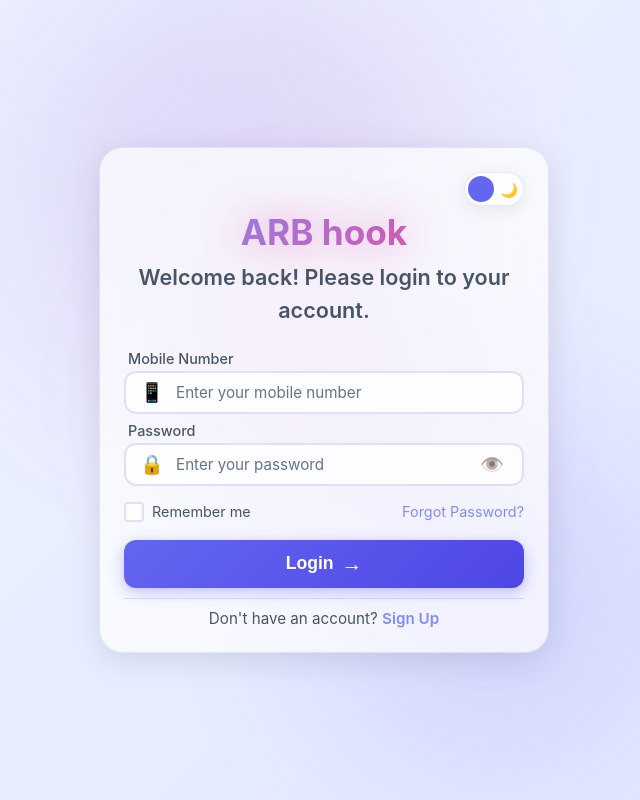
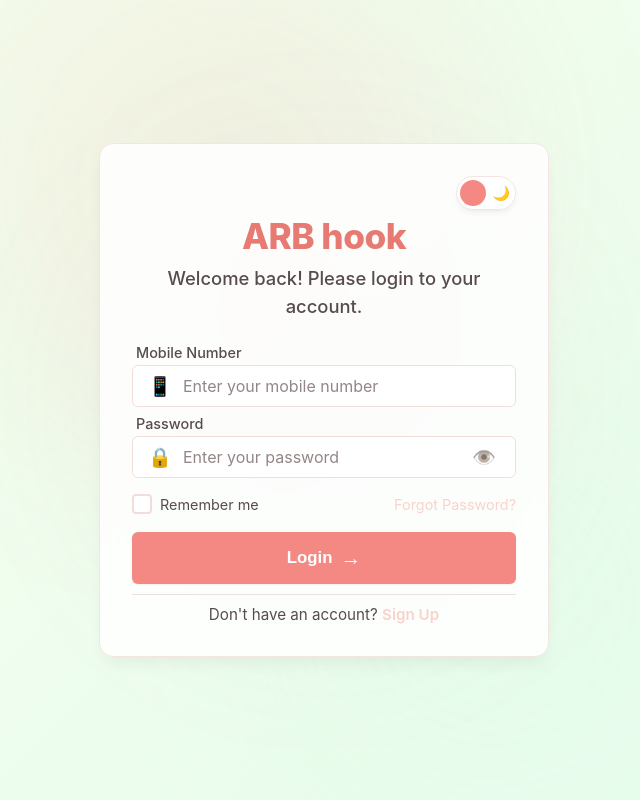
Before and after one commit to Bishek-lpu/arbhook-ui, a React (Vite) app: page / in a window 1280 px wide. Shown: the whole page, without its empty margins (316-956 px from the left). Built offline with nearby package versions, Linux system fonts and the light colour scheme.

Commit message:
add theme best color

```diff
--- a/src/index.css
+++ b/src/index.css
@@ -8,33 +8,45 @@
 }
 
 :root {
-    /* Color Palette */
-    --primary-color: #6366f1;
-    --primary-dark: #4f46e5;
-    --primary-light: #818cf8;
-    --secondary-color: #ec4899;
-    --accent-color: #8b5cf6;
+    /* Color Palette - Pastel Theme */
+    --primary-color: #F48882;
+    /* Coral */
+    --primary-dark: #e87a74;
+    /* Darker Coral */
+    --primary-light: #FAD2CC;
+    /* Peach */
+    --secondary-color: #C6FAD2;
+    /* Pastel Green */
+    --accent-color: #DD9BCF;
+    /* Pastel Purple */
 
-    /* Light Theme (Default) */
-    --bg-gradient-start: #f0f4ff;
-    --bg-gradient-end: #e0e7ff;
+    /* Light Theme (Clean Minimal) */
+    --bg-gradient-start: #F6FFEE;
+    /* Cream */
+    --bg-gradient-end: #e6fced;
+    /* Light pastel green hint */
 
-    --text-primary: #1e293b;
-    --text-secondary: #475569;
-    --text-muted: #64748b;
+    --text-primary: #2d2626;
+    /* Soft Dark Brown/Grey */
+    --text-secondary: #574c4c;
+    /* Lighter Brown/Grey */
+    --text-muted: #948686;
+    /* Muted Brown/Grey */
 
-    --input-bg: rgba(255, 255, 255, 0.8);
-    --input-border: rgba(99, 102, 241, 0.2);
-    --input-focus: rgba(99, 102, 241, 0.2);
+    --input-bg: #ffffff;
+    --input-border: #f0dedc;
+    /* Light warm border */
+    --input-focus: #F48882;
 
-    --card-bg: rgba(255, 255, 255, 0.7);
-    --card-border: rgba(99, 102, 241, 0.15);
+    --card-bg: rgba(255, 255, 255, 0.85);
+    --card-border: #f5e4e2;
+    /* Soft warm border */
 
-    /* Shadows */
-    --shadow-sm: 0 2px 8px rgba(0, 0, 0, 0.05);
-    --shadow-md: 0 4px 16px rgba(0, 0, 0, 0.08);
-    --shadow-lg: 0 8px 32px rgba(0, 0, 0, 0.1);
-    --shadow-glow: 0 0 20px rgba(99, 102, 241, 0.2);
+    /* Shadows - Soft Flat UI */
+    --shadow-sm: 0 1px 2px 0 rgba(0, 0, 0, 0.05);
+    --shadow-md: 0 4px 6px -1px rgba(0, 0, 0, 0.05), 0 2px 4px -2px rgba(0, 0, 0, 0.05);
+    --shadow-lg: 0 10px 15px -3px rgba(0, 0, 0, 0.05), 0 4px 6px -4px rgba(0, 0, 0, 0.025);
+    --shadow-glow: 0 0 15px rgba(244, 136, 130, 0.15);
 
     /* Spacing */
     --spacing-xs: 0.5rem;
@@ -43,33 +55,43 @@
     --spacing-lg: 2rem;
     --spacing-xl: 3rem;
 
-    /* Border Radius */
-    --radius-sm: 8px;
-    --radius-md: 12px;
-    --radius-lg: 16px;
-    --radius-xl: 24px;
+    /* Border Radius - Softer Curves */
+    --radius-sm: 6px;
+    --radius-md: 10px;
+    --radius-lg: 14px;
+    --radius-xl: 20px;
 }
 
-/* Dark Theme */
+/* Dark Theme - Sleek Midnight Pastel */
 body.dark-theme {
-    --bg-gradient-start: #0f172a;
-    --bg-gradient-end: #1e293b;
+    --bg-gradient-start: #0B0F19;
+    /* Deepest Midnight Blue */
+    --bg-gradient-end: #1A1B41;
+    /* Rich Deep Indigo */
 
-    --text-primary: #f8fafc;
-    --text-secondary: #cbd5e1;
-    --text-muted: #94a3b8;
+    --text-primary: #F8FAFC;
+    /* Clean White */
+    --text-secondary: #94A3B8;
+    /* Cool Slate secondary */
+    --text-muted: #64748B;
+    /* Muted Blue-grey */
 
-    --input-bg: rgba(255, 255, 255, 0.05);
-    --input-border: rgba(255, 255, 255, 0.1);
-    --input-focus: rgba(99, 102, 241, 0.3);
+    --input-bg: #131B2F;
+    /* Sophisticated dark navy for inputs */
+    --input-border: #2E3856;
+    /* Subtle indigo borders */
+    --input-focus: #F48882;
+    /* The Light Coral accent */
 
-    --card-bg: rgba(255, 255, 255, 0.03);
-    --card-border: rgba(255, 255, 255, 0.1);
+    --card-bg: #0B0F19;
+    /* Pure navy backdrop */
+    --card-border: #1E293B;
+    /* Smooth transition border */
 
-    --shadow-sm: 0 2px 8px rgba(0, 0, 0, 0.1);
-    --shadow-md: 0 4px 16px rgba(0, 0, 0, 0.2);
-    --shadow-lg: 0 8px 32px rgba(0, 0, 0, 0.3);
-    --shadow-glow: 0 0 20px rgba(99, 102, 241, 0.3);
+    --shadow-sm: 0 1px 2px 0 rgba(0, 0, 0, 0.5);
+    --shadow-md: 0 4px 6px -1px rgba(0, 0, 0, 0.3);
+    --shadow-lg: 0 10px 15px -3px rgba(0, 0, 0, 0.5);
+    --shadow-glow: 0 0 15px rgba(244, 136, 130, 0.2);
 }
 
 /* ============================================
@@ -110,38 +132,41 @@ body {
 .bg-circle {
     position: absolute;
     border-radius: 50%;
-    filter: blur(80px);
-    opacity: 0.15;
-    animation: float 20s infinite ease-in-out;
+    filter: blur(100px);
+    /* Increased blur for softer look */
+    opacity: 0.1;
+    /* Reduced opacity to make them subtle */
+    animation: float 25s infinite ease-in-out;
+    /* Slower animation */
     z-index: 0;
 }
 
 .circle-1 {
-    width: 400px;
-    height: 400px;
-    background: linear-gradient(135deg, var(--primary-color), var(--secondary-color));
-    top: -100px;
-    left: -100px;
+    width: 500px;
+    height: 500px;
+    background: var(--primary-color);
+    top: -150px;
+    left: -150px;
     animation-delay: 0s;
 }
 
 .circle-2 {
-    width: 350px;
-    height: 350px;
-    background: linear-gradient(135deg, var(--accent-color), var(--primary-color));
-    bottom: -100px;
-    right: -100px;
-    animation-delay: 7s;
+    width: 450px;
+    height: 450px;
+    background: var(--secondary-color);
+    bottom: -150px;
+    right: -150px;
+    animation-delay: 5s;
 }
 
 .circle-3 {
-    width: 300px;
-    height: 300px;
-    background: linear-gradient(135deg, var(--secondary-color), var(--accent-color));
+    width: 400px;
+    height: 400px;
+    background: var(--accent-color);
     top: 50%;
     left: 50%;
     transform: translate(-50%, -50%);
-    animation-delay: 14s;
+    animation-delay: 10s;
 }
 
 @keyframes float {
@@ -184,8 +209,8 @@ body {
     backdrop-filter: blur(20px);
     -webkit-backdrop-filter: blur(20px);
     border: 1px solid var(--card-border);
-    border-radius: var(--radius-xl);
-    padding: var(--spacing-md);
+    border-radius: var(--radius-lg);
+    padding: var(--spacing-lg);
     box-shadow: var(--shadow-lg);
     animation: slideUp 0.6s cubic-bezier(0.16, 1, 0.3, 1);
 }
@@ -214,14 +239,11 @@ body {
 .logo {
     font-size: 2.2rem;
     /* Reduced font size to save vertical space */
-    font-weight: 700;
-    background: linear-gradient(135deg, var(--primary-light), var(--secondary-color));
-    -webkit-background-clip: text;
-    -webkit-text-fill-color: transparent;
-    background-clip: text;
+    font-weight: 800;
+    color: var(--primary-dark);
     margin-bottom: var(--spacing-xs);
-    /* Reduced spacing */
-    animation: glow 2s ease-in-out infinite alternate;
+    letter-spacing: -0.5px;
+    /* Soft glow animation removed for cleaner look */
 }
 
 @keyframes glow {
@@ -236,10 +258,8 @@ body {
 
 .subtitle {
     color: var(--text-secondary);
-    font-size: 1.35rem;
-    /* Increased size significantly */
-    font-weight: 600;
-    /* Make it bolder */
+    font-size: 1.15rem;
+    font-weight: 500;
     line-height: 1.5;
 }
 
@@ -298,11 +318,10 @@ body {
     padding: 10px 16px 10px 50px;
     /* Reduced vertical padding */
     background: var(--input-bg);
-    border: 2px solid var(--input-border);
-    border-radius: var(--radius-md);
+    border: 1px solid var(--input-border);
+    border-radius: var(--radius-sm);
     color: var(--text-primary);
-    font-size: 0.95rem;
-    /* Slightly smaller font */
+    font-size: 1rem;
     font-family: inherit;
     transition: all 0.3s cubic-bezier(0.4, 0, 0.2, 1);
     outline: none;
@@ -313,14 +332,14 @@ body {
 }
 
 .form-input:focus {
-    background: rgba(255, 255, 255, 0.08);
+    background: var(--card-bg);
     border-color: var(--primary-color);
-    box-shadow: 0 0 0 4px var(--input-focus), var(--shadow-md);
-    transform: translateY(-1px);
+    box-shadow: 0 0 0 3px rgba(59, 130, 246, 0.15);
+    transform: translateY(0);
 }
 
 .form-input:hover {
-    border-color: rgba(255, 255, 255, 0.2);
+    border-color: var(--text-muted);
 }
 
 /* Password Toggle Button */
@@ -414,45 +433,28 @@ body {
    ============================================ */
 .login-btn {
     margin-top: 10px;
-    /* Reduced from spacing-md */
-    padding: 12px 32px;
-    /* Reduced vertical padding */
-    background: linear-gradient(135deg, var(--primary-color), var(--primary-dark));
+    padding: 14px 24px;
+    background: var(--primary-color);
+    /* Flat color */
     border: none;
-    border-radius: var(--radius-md);
+    border-radius: var(--radius-sm);
     color: white;
-    font-size: 1.1rem;
+    font-size: 1.05rem;
     font-weight: 600;
     cursor: pointer;
     display: flex;
     align-items: center;
     justify-content: center;
     gap: var(--spacing-xs);
-    position: relative;
-    overflow: hidden;
-    transition: all 0.4s cubic-bezier(0.4, 0, 0.2, 1);
-    box-shadow: 0 4px 15px rgba(99, 102, 241, 0.4);
-}
-
-.login-btn::before {
-    content: '';
-    position: absolute;
-    top: 0;
-    left: -100%;
-    width: 100%;
-    height: 100%;
-    background: linear-gradient(90deg, transparent, rgba(255, 255, 255, 0.3), transparent);
-    transition: left 0.6s ease;
+    transition: all 0.2s ease;
+    /* Faster, simpler transition */
+    box-shadow: var(--shadow-sm);
 }
 
 .login-btn:hover {
-    transform: translateY(-2px);
-    box-shadow: 0 8px 25px rgba(99, 102, 241, 0.5), var(--shadow-glow);
-    background: linear-gradient(135deg, var(--primary-light), var(--primary-color));
-}
-
-.login-btn:hover::before {
-    left: 100%;
+    transform: translateY(-1px);
+    box-shadow: var(--shadow-md);
+    background: var(--primary-dark);
 }
 
 .login-btn:active {
--- a/src/pages/BuyArb.jsx
+++ b/src/pages/BuyArb.jsx
@@ -134,7 +134,7 @@ export default function BuyArb() {
                         <button
                             className="login-btn"
                             onClick={() => navigate('/home')}
-                            style={{ width: '100%', margin: '0', background: 'linear-gradient(135deg, #475569, #1e293b)' }}
+                            style={{ width: '100%', margin: '0', background: 'var(--text-secondary)' }}
                         >
                             <span className="btn-text">Go Back</span>
                             <span className="btn-icon">🔙</span>
@@ -165,7 +165,7 @@ export default function BuyArb() {
                         <button
                             className="login-btn"
                             onClick={() => setSelectedMethod(null)}
-                            style={{ width: '100%', margin: '0', background: 'linear-gradient(135deg, #475569, #1e293b)' }}
+                            style={{ width: '100%', margin: '0', background: 'var(--text-secondary)' }}
                         >
                             <span className="btn-text">Back to Methods</span>
                             <span className="btn-icon">🔙</span>
--- a/src/pages/Home.jsx
+++ b/src/pages/Home.jsx
@@ -40,7 +40,7 @@ export default function Home() {
                     <button
                         className="login-btn"
                         onClick={handleSellArb}
-                        style={{ width: '100%', margin: '0', background: 'linear-gradient(135deg, #475569, #1e293b)' }}
+                        style={{ width: '100%', margin: '0', background: 'var(--text-secondary)' }}
                     >
                         <span className="btn-text">Sell ARB</span>
                         <span className="btn-icon">📈</span>
@@ -49,7 +49,7 @@ export default function Home() {
                     <button
                         className="login-btn"
                         onClick={() => alert('Coming soon!')}
-                        style={{ width: '100%', margin: '0', background: 'linear-gradient(135deg, #8b5cf6, #6366f1)' }}
+                        style={{ width: '100%', margin: '0', background: 'var(--accent-color)' }}
                     >
                         <span className="btn-text">Invite</span>
                         <span className="btn-icon">🎁</span>
```
